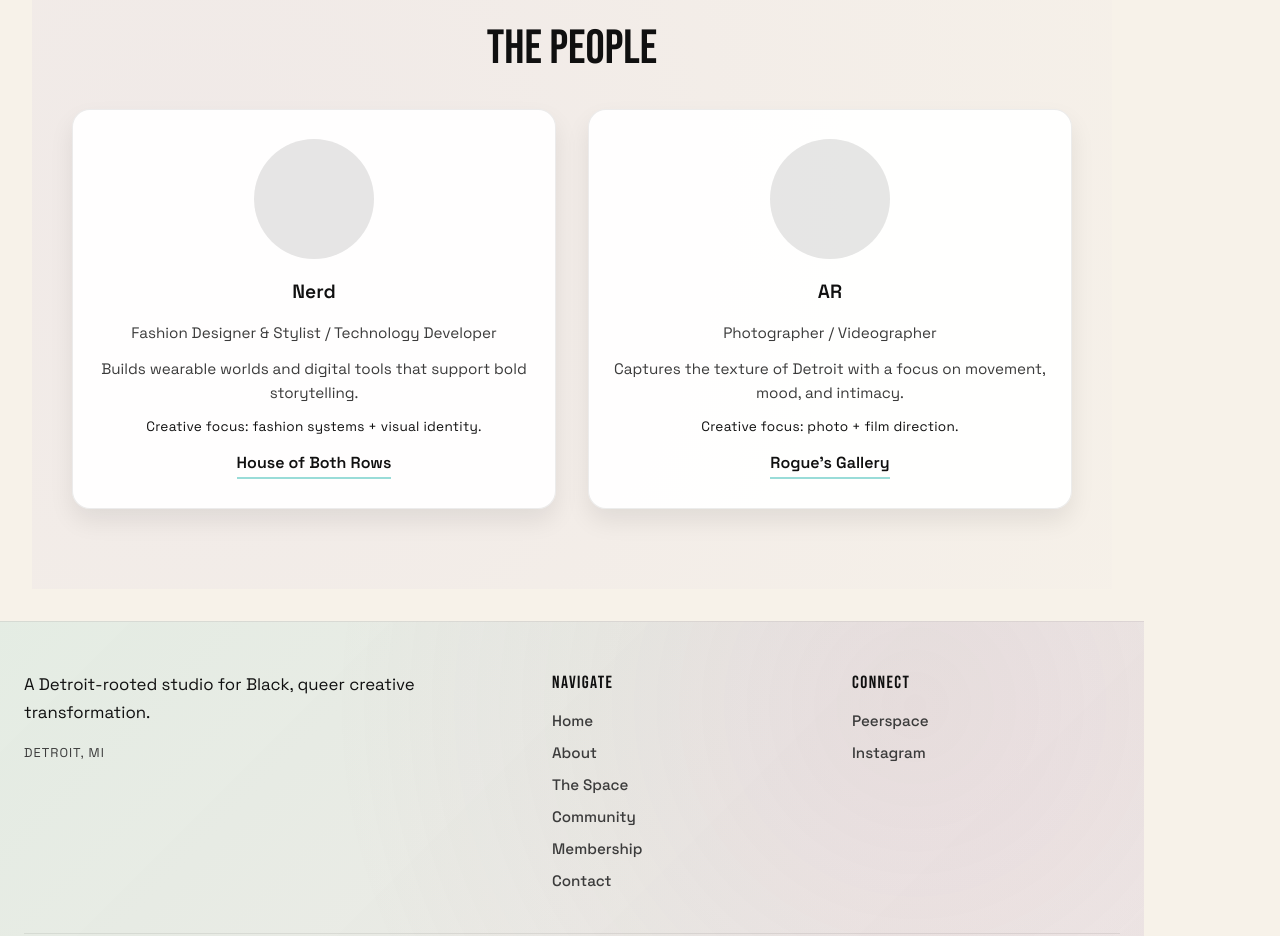
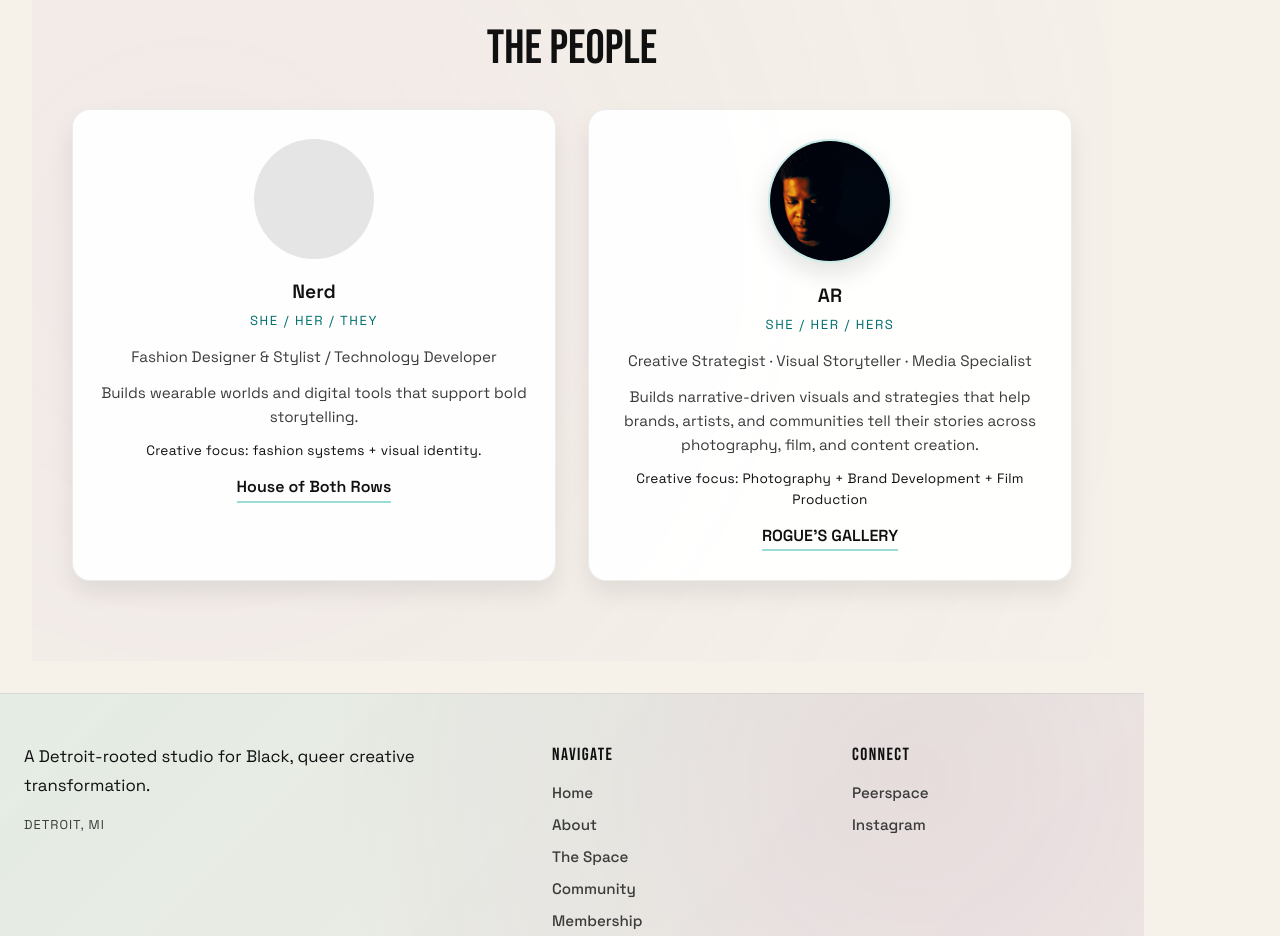
Before and after one commit to britneyepps/theetherwebsite, a React (Vite) app: page /about in a window 1280 px wide. Shown: the part 2160-3096 px from the top of the page. Built offline with nearby package versions, Linux system fonts and the light colour scheme; the HTML template or start-up script is replaced by a standard one.

Commit message:
added profile image, updated based on AR notes

```diff
--- a/src/pages/About.jsx
+++ b/src/pages/About.jsx
@@ -1,4 +1,5 @@
 import React from 'react';
+import arProfilePic from '../assets/AR_PROFILE_PIC.jpg';
 import '../styles/About.css';
 
 const About = () => {
@@ -82,6 +83,7 @@ const About = () => {
           <div className="meet-card">
             <div className="placeholder-profile" />
             <h3 className="meet-name">Nerd</h3>
+            <p className="meet-pronouns">she / her / they</p>
             <p className="meet-role">Fashion Designer & Stylist / Technology Developer</p>
             <p className="meet-bio">
               Builds wearable worlds and digital tools that support bold
@@ -99,21 +101,29 @@ const About = () => {
           </div>
 
           <div className="meet-card">
-            <div className="placeholder-profile" />
+            <img
+              className="meet-profile-image"
+              src={arProfilePic}
+              alt="Portrait of AR"
+            />
             <h3 className="meet-name">AR</h3>
-            <p className="meet-role">Photographer / Videographer</p>
+            <p className="meet-pronouns">she / her / hers</p>
+            <p className="meet-role">Creative Strategist · Visual Storyteller · Media Specialist</p>
             <p className="meet-bio">
-              Captures the texture of Detroit with a focus on movement, mood, and
-              intimacy.
+              Builds narrative-driven visuals and strategies that help brands,
+              artists, and communities tell their stories across photography,
+              film, and content creation.
             </p>
-            <p className="meet-focus">Creative focus: photo + film direction.</p>
+            <p className="meet-focus">
+              Creative focus: Photography + Brand Development + Film Production
+            </p>
             <a
               className="meet-brand"
-              href="https://www.roguesgallery.com"
+              href="https://www.rogues-gallery.net"
               target="_blank"
               rel="noopener noreferrer"
             >
-              Rogue&apos;s Gallery
+              ROGUE&apos;S GALLERY
             </a>
           </div>
         </div>
--- a/src/pages/Contact.jsx
+++ b/src/pages/Contact.jsx
@@ -15,6 +15,10 @@ const Contact = () => {
           <p className="contact-fallback">
             Prefer email? Reach us at
             <a href="mailto:theetherdetroit@gmail.com"> theetherdetroit@gmail.com</a>.
+          </p>
+          <p className="contact-fallback">
+            Need a quick answer? Call
+            <a href="tel:+13136716991"> 313-671-6991</a>.
           </p>
         </div>
         <div className="contact-hero-visual" aria-hidden="true">
--- a/src/styles/About.css
+++ b/src/styles/About.css
@@ -169,9 +169,29 @@
   margin: 0 auto 1rem;
 }
 
+.meet-profile-image {
+  width: 120px;
+  height: 120px;
+  border-radius: 50%;
+  object-fit: cover;
+  object-position: center;
+  margin: 0 auto 1rem;
+  display: block;
+  border: 2px solid rgba(0, 169, 157, 0.22);
+  box-shadow: 0 10px 24px rgba(16, 16, 16, 0.12);
+}
+
 .meet-name {
   font-size: 1.2rem;
   margin-bottom: 0.25rem;
+}
+
+.meet-pronouns {
+  font-size: 0.82rem;
+  text-transform: uppercase;
+  letter-spacing: 0.12em;
+  color: var(--ether-teal-deep);
+  margin: 0 0 0.5rem;
 }
 
 .meet-role {
```
Also changed, not shown: src/assets/AR_PROFILE_PIC.jpg (added).
